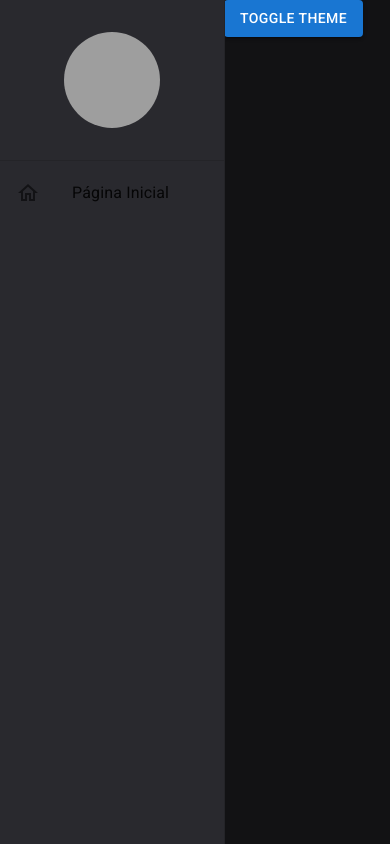
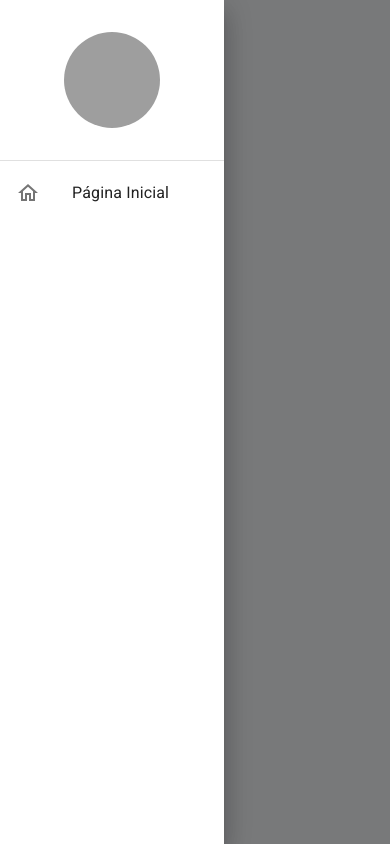
Before and after one commit to danmakowiesky/ExpenseTrackerApp, a React (Vite) app in the folder frontend/: page /dashboard in a window 390 px wide. Both pictures are taken after a click on the button "TOGGLE THEME". Built offline with nearby package versions, Linux system fonts and the light colour scheme; grey boxes are pictures that could not be loaded.

Commit message:
toggle menu

```diff
--- a/frontend/src/App.tsx
+++ b/frontend/src/App.tsx
@@ -1,4 +1,5 @@
 import { BrowserRouter } from 'react-router-dom'
+import { DrawerProvider } from './context/DrawerContext'
 import { AppThemeProvider } from './context/ThemeContext'
 import { AppRoutes } from './routes'
 import Sidebar from './shared/components/Sidebar'
@@ -6,11 +7,13 @@ import Sidebar from './shared/components/Sidebar'
 function App() {
   return (
     <AppThemeProvider>
-      <BrowserRouter>
-        <Sidebar>
-          <AppRoutes />
-        </Sidebar>
-      </BrowserRouter>
+      <DrawerProvider>
+        <BrowserRouter>
+          <Sidebar>
+            <AppRoutes />
+          </Sidebar>
+        </BrowserRouter>
+      </DrawerProvider>
     </AppThemeProvider>
   )
 }
--- /dev/null
+++ b/frontend/src/context/DrawerContext.tsx
@@ -0,0 +1,33 @@
+import React, {
+  createContext,
+  ReactNode,
+  useCallback,
+  useContext,
+  useState,
+} from 'react'
+
+interface IDrawerContextData {
+  isDrawerOpen: boolean
+  toggleDrawerOpen: () => void
+  children: ReactNode
+}
+
+const DrawerContext = createContext({} as IDrawerContextData)
+
+export const useDrawerContext = () => {
+  return useContext(DrawerContext)
+}
+
+export const DrawerProvider = ({ children }: IDrawerContextData) => {
+  const [isDrawerOpen, setIsDrawerOpen] = useState(false)
+
+  const toggleDrawerOpen = useCallback(() => {
+    setIsDrawerOpen((oldDrawerOpen) => !oldDrawerOpen)
+  }, [])
+
+  return (
+    <DrawerContext.Provider value={{ isDrawerOpen, toggleDrawerOpen }}>
+      {children}
+    </DrawerContext.Provider>
+  )
+}
--- a/frontend/src/routes/index.tsx
+++ b/frontend/src/routes/index.tsx
@@ -1,15 +1,19 @@
 import { Button } from '@mui/material'
 import { Navigate, Route, Routes } from 'react-router-dom'
-import { useAppThemeContext } from '../context/ThemeContext'
+import { useDrawerContext } from '../context/DrawerContext'
 
 export const AppRoutes = () => {
-  const { toggleTheme } = useAppThemeContext()
+  const { toggleDrawerOpen } = useDrawerContext()
   return (
     <Routes>
       <Route
         path="/dashboard"
         element={
-          <Button onClick={toggleTheme} variant="contained" color="primary">
+          <Button
+            onClick={toggleDrawerOpen}
+            variant="contained"
+            color="primary"
+          >
             Toggle Theme
           </Button>
         }
--- a/frontend/src/shared/components/Sidebar/index.tsx
+++ b/frontend/src/shared/components/Sidebar/index.tsx
@@ -8,10 +8,12 @@ import {
   ListItemButton,
   ListItemIcon,
   ListItemText,
+  useMediaQuery,
   useTheme,
 } from '@mui/material'
 import { Box } from '@mui/system'
 import React, { ReactNode } from 'react'
+import { useDrawerContext } from '../../../context/DrawerContext'
 
 type SidebarProps = {
   children: ReactNode
@@ -19,9 +21,15 @@ type SidebarProps = {
 
 const Sidebar: React.FC<SidebarProps> = ({ children }) => {
   const theme = useTheme()
+  const smDown = useMediaQuery(theme.breakpoints.down('sm'))
+  const { isDrawerOpen, toggleDrawerOpen } = useDrawerContext()
   return (
     <>
-      <Drawer variant="permanent">
+      <Drawer
+        onClose={toggleDrawerOpen}
+        open={isDrawerOpen}
+        variant={smDown ? 'temporary' : 'permanent'}
+      >
         <Box
           width={theme.spacing(28)}
           height="100%"
@@ -54,7 +62,7 @@ const Sidebar: React.FC<SidebarProps> = ({ children }) => {
         </Box>
       </Drawer>
 
-      <Box height="100vh" marginLeft={theme.spacing(28)}>
+      <Box height="100vh" marginLeft={smDown ? 0 : theme.spacing(28)}>
         {children}
       </Box>
     </>
```
